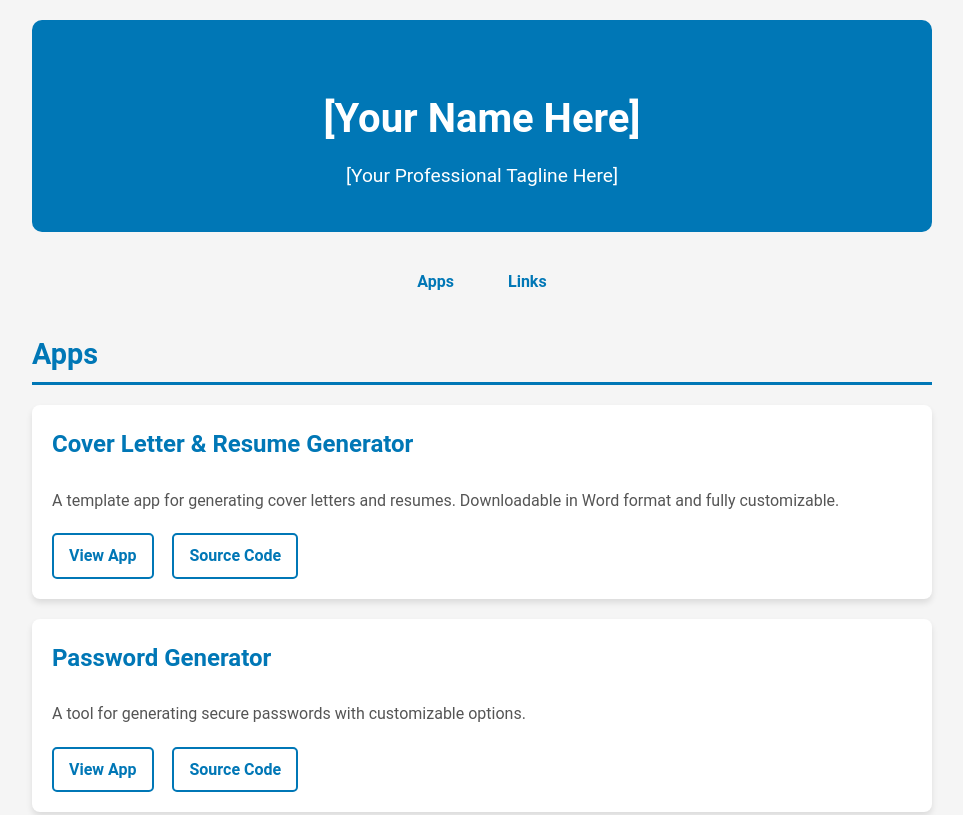
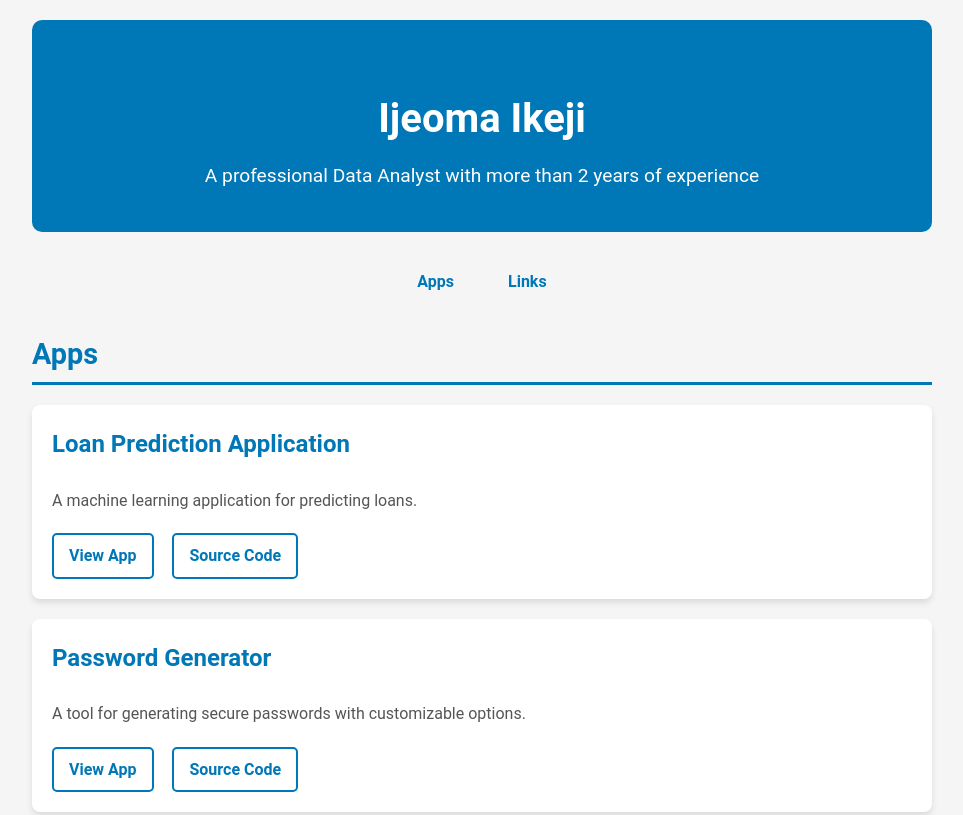
Before and after one commit to Ijeoma2025/ijeoma-portfoilio.github.io, a plain HTML site: page index.html in a window 1280 px wide. Shown: the top 815 px of the page, without its empty margins (158-1121 px from the left). Drawn offline with Linux system fonts and the light colour scheme.

Commit message:
Update index.html

```diff
--- a/index.html
+++ b/index.html
@@ -4,14 +4,14 @@
 <head>
     <meta charset="UTF-8">
     <meta name="viewport" content="width=device-width, initial-scale=1.0">
-    <title>Data Analyst - Machine Learning Engineer - Python Programmer</title>
+    <title>Data Analyst</title>
     <link rel="stylesheet" href="styles.css">
 </head>
 
 <body>
     <header>
-        <h1>[Your Name Here]</h1>
-        <p>[Your Professional Tagline Here]</p>
+        <h1>Ijeoma Ikeji</h1>
+        <p>A professional Data Analyst with more than 2 years of experience</p>
     </header>
 
     <nav>
@@ -22,15 +22,14 @@
     <main>
         <section id="apps">
             <h2>Apps</h2>
-            <!-- Cover Letter & Resume Generator Section -->
+            <!-- Loan Prediction Application -->
             <div class="app">
-                <h3>Cover Letter & Resume Generator</h3>
+                <h3>Loan Prediction Application</h3>
                 <p>
-                    A template app for generating cover letters and resumes. Downloadable in Word format and fully
-                    customizable.
+                    A machine learning application for predicting loans.
                 </p>
-                <a href="[paste link]" target="_blank">View App</a>
-                <a href="[paste link]" target="_blank">Source Code</a>
+                <a href=https://loan-application-prediction.streamlit.app/ target="_blank">View App</a>
+                <a href=https://github.com/Ijeoma2025/Loan_Prediction- target="_blank">Source Code</a>
             </div>
 
             <!-- Password Generator Section -->
```
